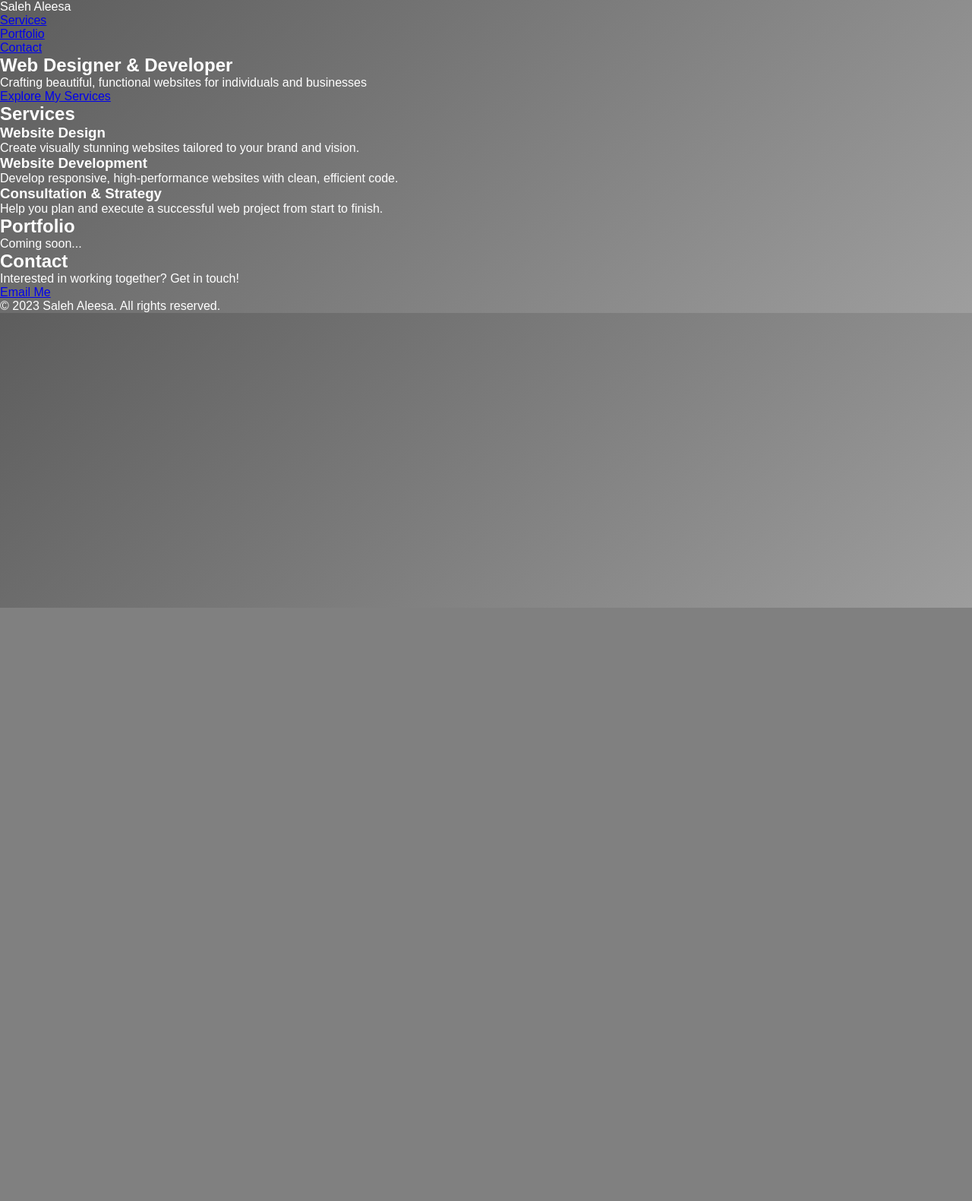
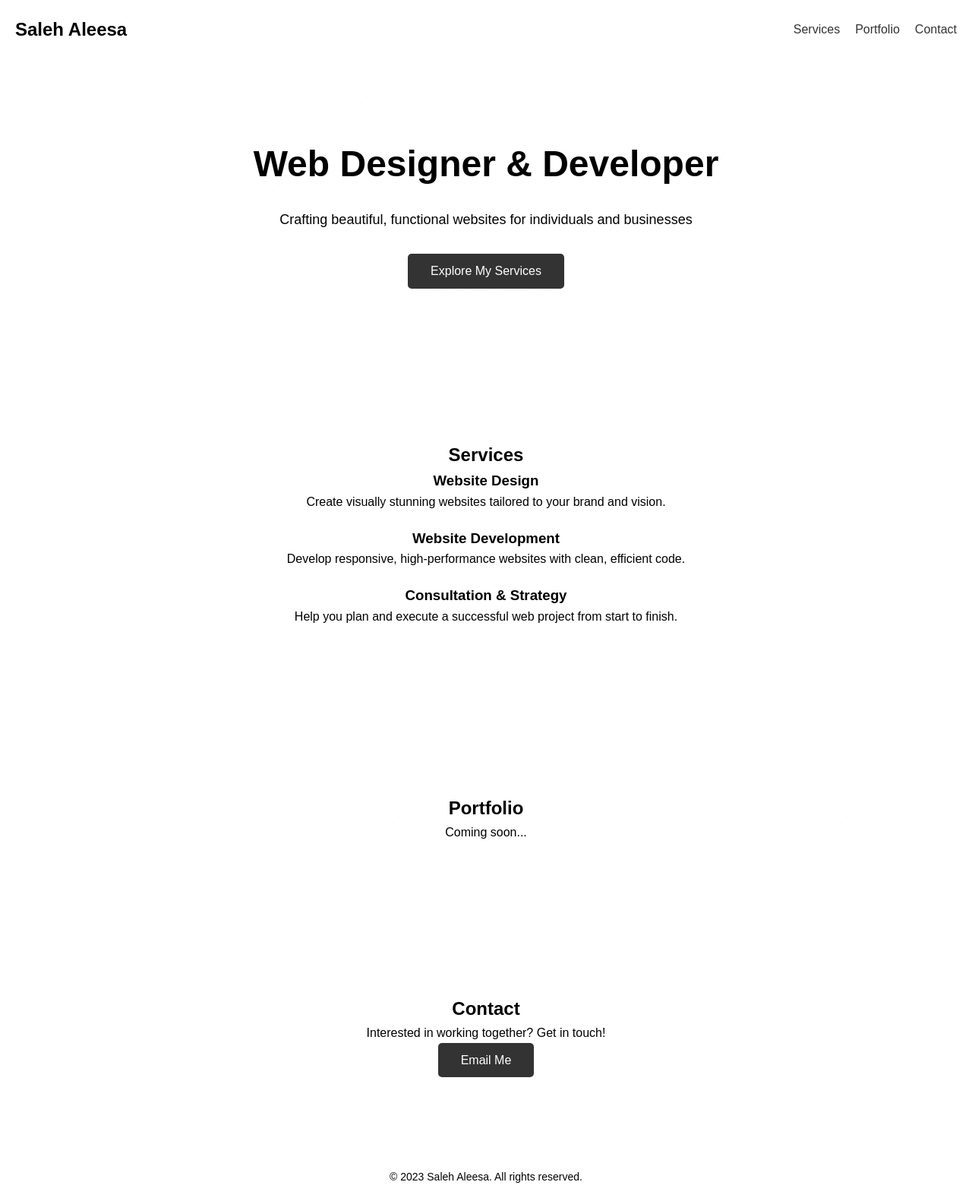
Before and after one commit to PolymathHero/polymathhero, a PHP site: page / in a window 1280 px wide. Shown: the whole page at 76% size. Before the commit the page ends 800 px from the top, so only its background shows below. Run offline with PHP 8.4, Linux system fonts and the light colour scheme.

Commit message:
Update styles.css

```diff
--- a/styles.css
+++ b/styles.css
@@ -1,60 +1,99 @@
 * {
-    box-sizing: border-box;
     margin: 0;
     padding: 0;
+    box-sizing: border-box;
 }
 
 body {
     font-family: Arial, sans-serif;
-    background: linear-gradient(135deg, #5d5d5d, #9e9e9e);
-    color: #fff;
+    line-height: 1.6;
 }
 
-.header, .main, .footer, .calendly-wrapper {
-    background: rgba(255, 255, 255, 0.1);
+header {
+    background: linear-gradient(135deg, rgba(255, 255, 255, 0.5), rgba(255, 255, 255, 0.1));
     backdrop-filter: blur(10px);
-    border-radius: 20px;
-    padding: 2rem;
-    margin: 2rem;
+    padding: 20px;
 }
 
-.header h1, .header p {
+nav {
+    display: flex;
+    justify-content: space-between;
+    align-items: center;
+}
+
+.logo {
+    font-size: 24px;
+    font-weight: bold;
+}
+
+.nav-links {
+    list-style: none;
+    display: flex;
+}
+
+.nav-links li {
+    margin-left: 20px;
+}
+
+.nav-links a {
+    text-decoration: none;
+    color: #333;
+}
+
+.hero {
+    background: linear-gradient(135deg, rgba(255, 255, 255, 0.5), rgba(255, 255, 255, 0.1));
+    backdrop-filter: blur(10px);
+    padding: 100px 0;
     text-align: center;
 }
 
-.main {
-    line-height: 1.5;
+.hero h1 {
+    font-size: 48px;
+    margin-bottom: 20px;
 }
 
-.footer {
+.hero p {
+    font-size: 18px;
+    margin-bottom: 30px;
+}
+
+.cta {
+    display: inline-block;
+    text-decoration: none;
+    background: #333;
+    color: #fff;
+    padding: 10px 30px;
+    border-radius: 5px;
+}
+
+#services {
+    padding: 100px 0;
     text-align: center;
 }
 
-.calendly-wrapper {
-    margin-top: 2rem;
-    overflow-x: auto; /* Add this line to allow scrolling if the content overflows on the x-axis */
+.service {
+    margin-bottom: 20px;
 }
 
-#calendly {
-    max-width: 100%;
-    overflow: hidden;
+#portfolio {
+    background: linear-gradient(135deg, rgba(255, 255, 255, 0.5), rgba(255, 255, 255, 0.1));
+    backdrop-filter: blur(10px);
+    padding: 100px 0;
+    text-align: center;
 }
 
-/* Media queries for responsiveness */
-@media screen and (min-width: 768px) {
-    .header, .footer {
-        margin: 2rem 5rem;
-    }
-    .main {
-        padding: 2rem 5rem;
-    }
+#contact {
+    padding: 100px 0;
+    text-align: center;
 }
 
-@media screen and (min-width: 992px) {
-    .header, .footer {
-        margin: 2rem 10rem;
-    }
-    .main {
-        padding: 2rem 10rem;
-    }
+footer {
+    background: linear-gradient(135deg, rgba(255, 255, 255, 0.5), rgba(255, 255, 255, 0.1));
+    backdrop-filter: blur(10px);
+    padding: 20px;
+    text-align: center;
 }
+
+footer p {
+    font-size: 14px;
+}
```
